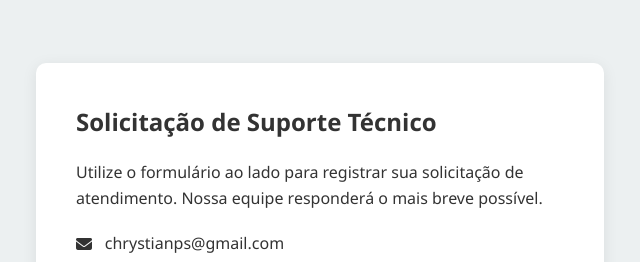
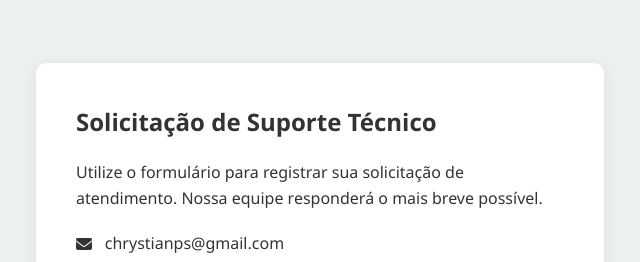
Before and after one commit to chrystiansales/suporte-tecnico, a plain HTML site: page index.html in a window 1280 px wide. Shown: the part 2479-2741 px from the top of the page, 4-644 px from the left. Drawn offline with nearby package versions, Linux system fonts and the light colour scheme.

Commit message:
Refine support request instructions for clarity

```diff
--- a/index.html
+++ b/index.html
@@ -130,8 +130,8 @@
         <div class="contact-grid">
             <div class="contact-info">
                 <h2>Solicitação de Suporte Técnico</h2>
-                <p>Utilize o formulário ao lado para registrar sua solicitação de atendimento. Nossa equipe responderá o
-                    mais breve possível.</p>
+                <p>Utilize o formulário para registrar sua solicitação de atendimento. Nossa equipe responderá o mais
+                    breve possível.</p>
                 <p><i class="fas fa-envelope"></i> chrystianps@gmail.com</p>
                 <p><i class="fas fa-phone"></i> (69) 98454-2526</p>
                 <p><i class="fab fa-whatsapp"></i> (69) 99909-2526</p>
```
